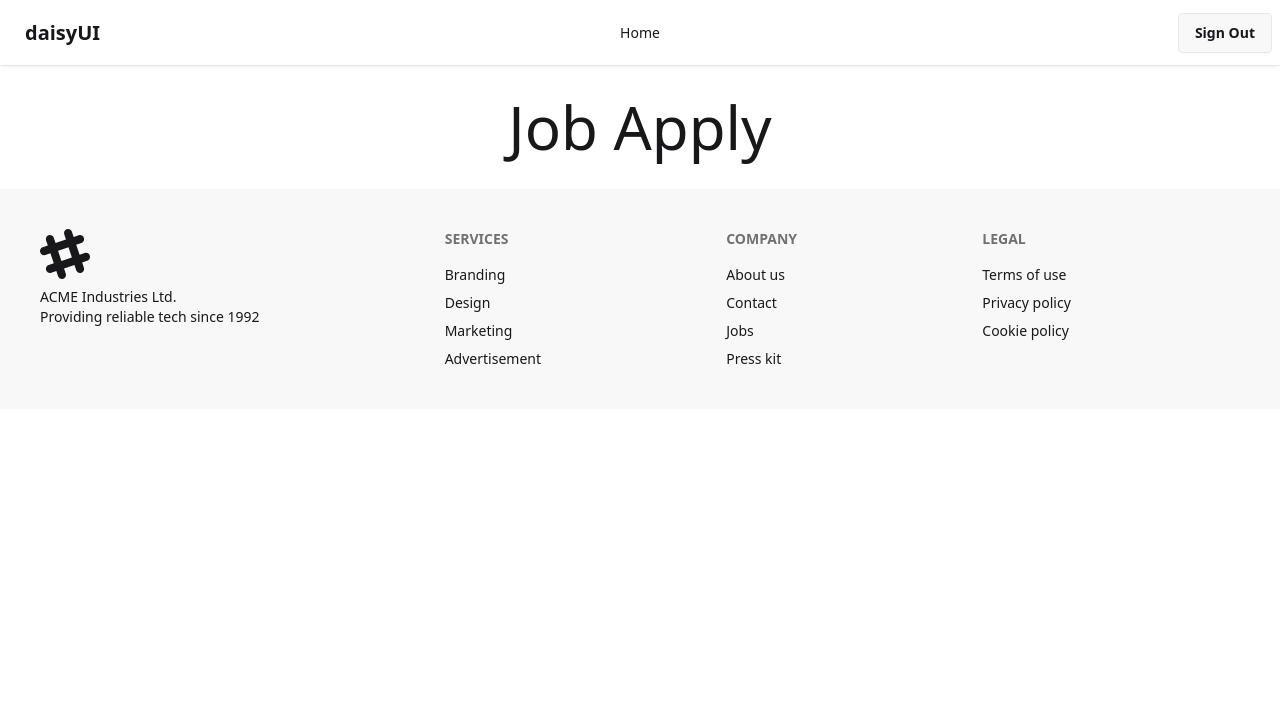
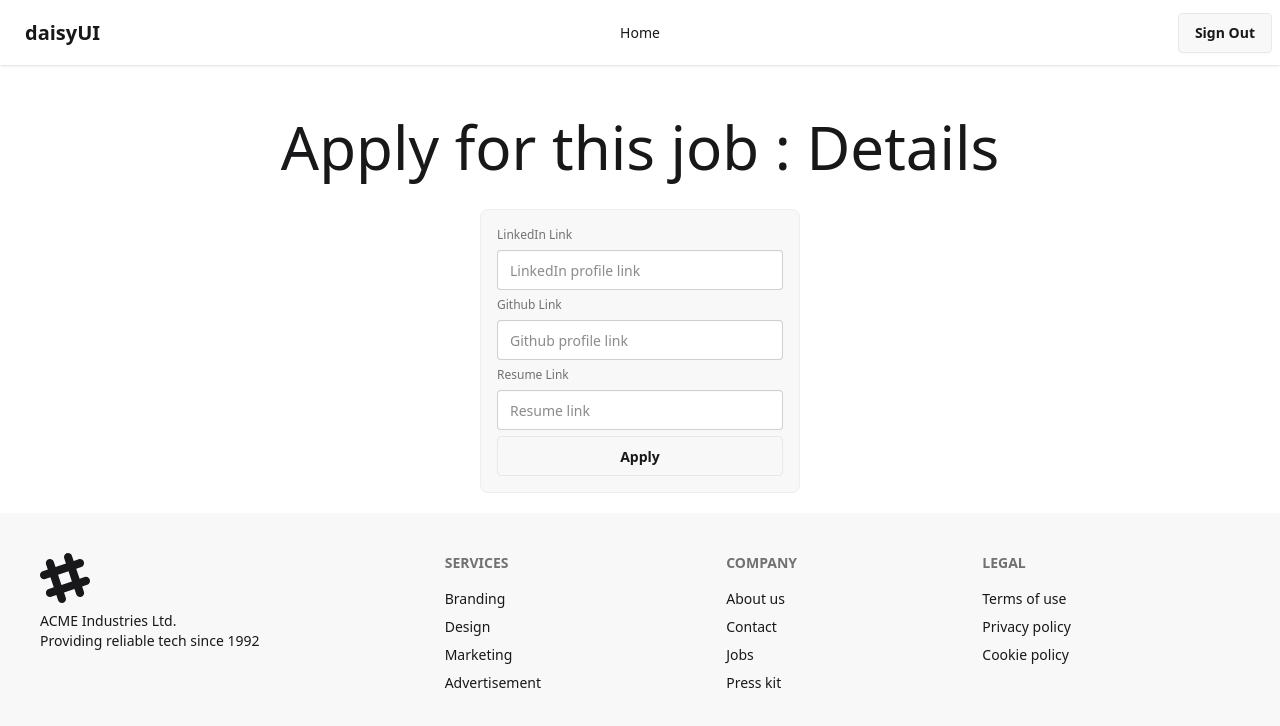
Before and after one commit to saim-alam1/career-code-client, a React (Vite) app: page /jobApply/1 in a window 1280 px wide. Shown: the top 726 px of the page. Built offline with nearby package versions, Linux system fonts and the light colour scheme; no server answers; sample sign-in values are in the browser's storage.

Commit message:
Create Job Application Form

```diff
--- a/src/contexts/AuthProvider.jsx
+++ b/src/contexts/AuthProvider.jsx
@@ -39,7 +39,7 @@
     const unSubscribe = onAuthStateChanged(auth, (currentUser) => {
       setUser(currentUser);
       setLoading(false);
-      console.log("user in the auth state change", currentUser);
+      // console.log("user in the auth state change", currentUser);
     });
     return () => {
       unSubscribe();
--- /dev/null
+++ b/src/hooks/UseAuth.jsx
@@ -0,0 +1,9 @@
+import { use } from "react";
+import { AuthContext } from "../contexts/AuthContext";
+
+const UseAuth = () => {
+  const authInfo = use(AuthContext);
+  return authInfo;
+};
+
+export default UseAuth;
--- a/src/pages/JobApply/JobApply.jsx
+++ b/src/pages/JobApply/JobApply.jsx
@@ -1,9 +1,54 @@
-import React from "react";
+import { Link, useParams } from "react-router";
+import UseAuth from "../../hooks/UseAuth";
 
 const JobApply = () => {
+  const { id: jobId } = useParams();
+  const { user } = UseAuth();
+
+  const handleApplyFormSubmit = (e) => {
+    e.preventDefault();
+    const form = e.target;
+    const linkedIn = form.linkedIn.value;
+    const github = form.github.value;
+    const resume = form.resume.value;
+
+    console.log(linkedIn, github, resume);
+  };
+
   return (
-    <div>
-      <h1 className="text-6xl text-center my-8">Job Apply</h1>
+    <div className="flex flex-col items-center justify-center my-5">
+      <h1 className="text-6xl text-center my-8">
+        Apply for this job : <Link to={`/jobs/${jobId}`}>Details</Link>
+      </h1>
+      <form onSubmit={handleApplyFormSubmit}>
+        <fieldset className="fieldset bg-base-200 border-base-300 rounded-box w-xs border p-4">
+          <label className="label">LinkedIn Link</label>
+          <input
+            type="url"
+            className="input"
+            name="linkedIn"
+            placeholder="LinkedIn profile link"
+          />
+
+          <label className="label">Github Link</label>
+          <input
+            type="url"
+            className="input"
+            name="github"
+            placeholder="Github profile link"
+          />
+
+          <label className="label">Resume Link</label>
+          <input
+            type="url"
+            className="input"
+            name="resume"
+            placeholder="Resume link"
+          />
+
+          <input type="submit" value="Apply" className="btn" />
+        </fieldset>
+      </form>
     </div>
   );
 };
```
